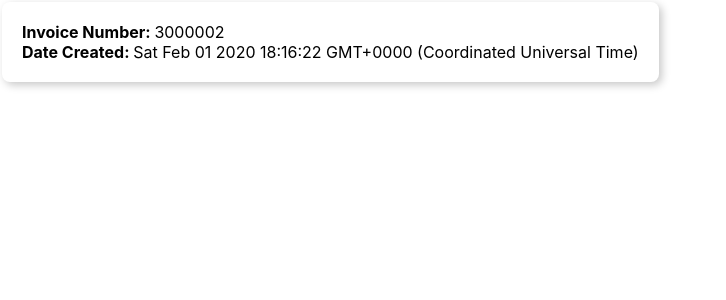
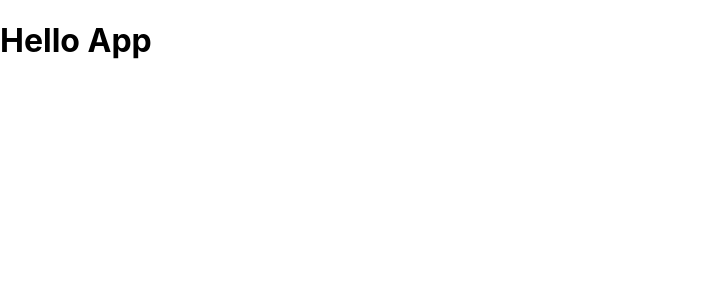
Before and after one commit to guygolanIL/ReactLabBluesnap, a React (Create React App) app in the folder react-tutorial-code/: page / in a window 1280 px wide. Shown: the top 300 px of the page, without its empty margins (0-726 px from the left). Built offline with nearby package versions, Linux system fonts and the light colour scheme.

Commit message:
removed unnecessary stuf

```diff
--- a/react-tutorial-code/src/App.css
+++ /dev/null
@@ -1,38 +0,0 @@
-.App {
-  text-align: center;
-}
-
-.App-logo {
-  height: 40vmin;
-  pointer-events: none;
-}
-
-@media (prefers-reduced-motion: no-preference) {
-  .App-logo {
-    animation: App-logo-spin infinite 20s linear;
-  }
-}
-
-.App-header {
-  background-color: #282c34;
-  min-height: 100vh;
-  display: flex;
-  flex-direction: column;
-  align-items: center;
-  justify-content: center;
-  font-size: calc(10px + 2vmin);
-  color: white;
-}
-
-.App-link {
-  color: #61dafb;
-}
-
-@keyframes App-logo-spin {
-  from {
-    transform: rotate(0deg);
-  }
-  to {
-    transform: rotate(360deg);
-  }
-}
--- a/react-tutorial-code/src/App.js
+++ b/react-tutorial-code/src/App.js
@@ -1,11 +1,9 @@
 import React from 'react';
-import Invoice from './components/Invoice';
-import './App.css';
 
 function App() {
 
   return (
-    <Invoice number="3000002" dateCreated={new Date()}></Invoice>
+    <h1>Hello App</h1>
   );
 }
 
--- a/react-tutorial-code/src/components/Invoice.css
+++ /dev/null
@@ -1,10 +0,0 @@
-.invoice-card {
-    border-color: black;
-    display: inline-block;
-    border-radius: 8px;
-    border-style: hidden;
-    margin: 2px;
-    padding: 20px;
-    box-shadow: 3px 3px 8px 0px #c8c8c8;
-
-}
--- a/react-tutorial-code/src/components/Invoice.js
+++ /dev/null
@@ -1,15 +0,0 @@
-import React from 'react';
-import "./Invoice.css";
-class Invoice extends React.Component{
-
-    render(){
-        return (
-            <div className="invoice-card">
-                <div><b>Invoice Number: </b>{this.props.number}</div>
-                <div><b>Date Created: </b>{this.props.dateCreated.toString()}</div>
-            </div>
-        );
-    }
-}
-
-export default Invoice;
```
Also changed, not shown: react-tutorial-code/src/logo.svg (deleted).
